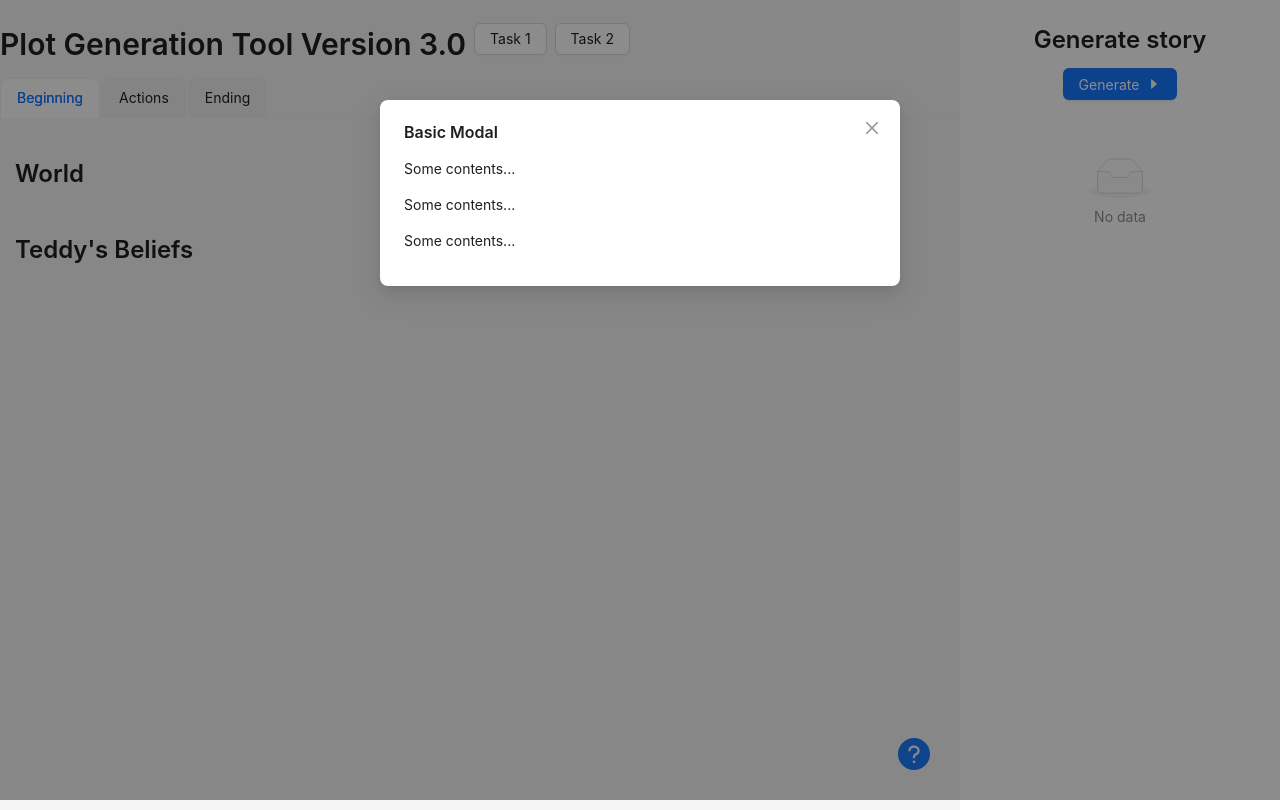
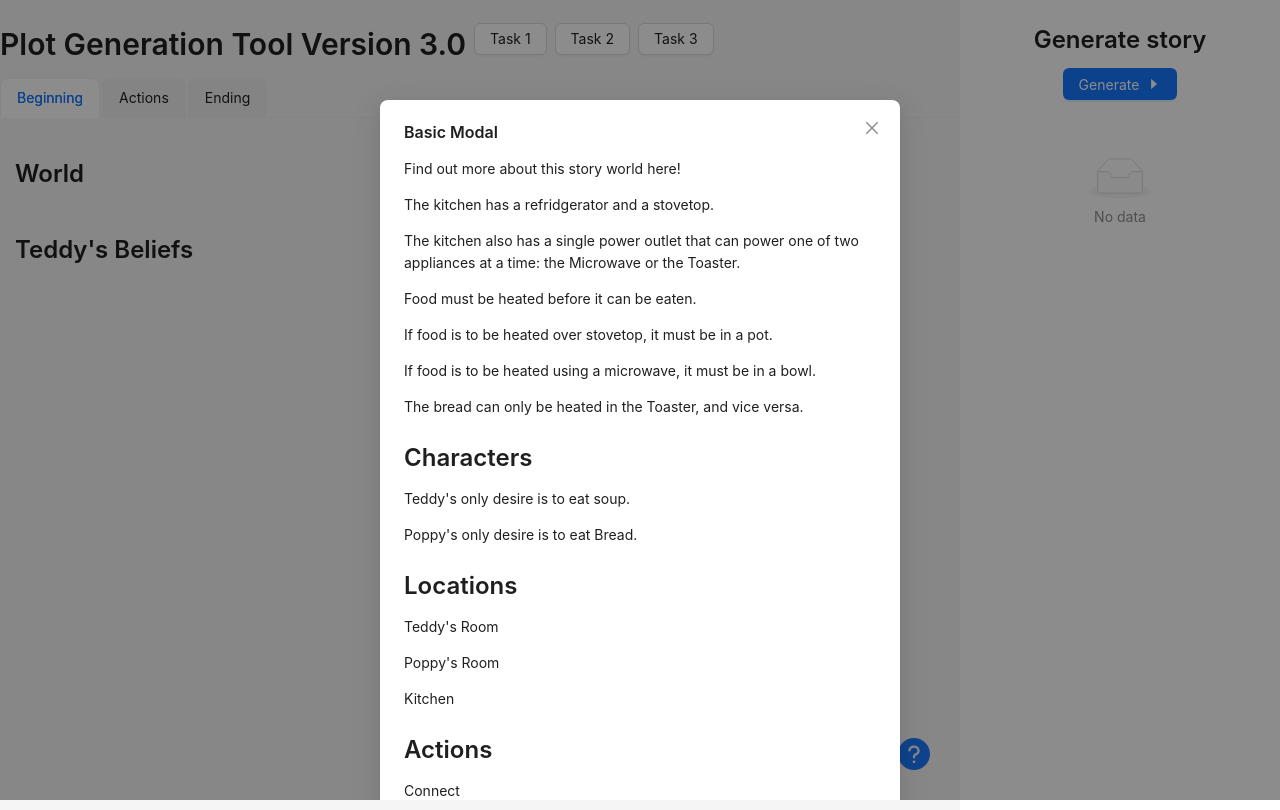
Before and after one commit to rushsangs/story-app, a React (Create React App) app in the folder ClientApp/: page / in a window 1280 px wide. Both pictures are taken after a click on the element 914 px from the left and 754 px from the top of the page. Built offline with nearby package versions, Linux system fonts and the light colour scheme.

Commit message:
task 3 added, more architecture surrounding tasks

```diff
--- a/ClientApp/src/Data/story.js
+++ b/ClientApp/src/Data/story.js
@@ -24,9 +24,33 @@ export const task1 = [
     {key: 3, text: "Teddy eats the soup.", status: 0, test:((x)=> x!== undefined && x.filter( step => step.includes("Teddy eats the Soup")).length > 0)},
   ];
 
+export const task2 = [
+    {key: 0, text: "Poppy starts in Poppy's Room.", status: 0, test:((x)=> x!== undefined && x.filter( (step) => (step.includes("Poppy walks over from PoppysRoom to"))).length > 0)},
+    {key: 1, text: "Bread is not heated up initially.", status: 0, test:((x)=> x!== undefined && x.filter( step => step.includes("Poppy uses ")).length > 0)},
+    {key: 2, text: "Poppy heats up the Bread.", status: 0, test:((x)=> x!== undefined && x.filter( step => step.includes("Poppy uses")).length > 0)},
+    {key: 3, text: "Poppy eats the Bread.", status: 0, test:((x)=> x!== undefined && x.filter( step => step.includes("Poppy eats the Bread")).length > 0)},
+]
 export const task3 = [
     {key: 0, text: "Teddy starts in Teddy's Room.", status: 0, test:((x)=> x!== undefined && x.filter( (step) => (step.includes("Teddy walks over from TeddysRoom to"))).length > 0)},
     {key: 1, text: "Soup is not heated up initially.", status: 0, test:((x)=> x!== undefined && x.filter( step => step.includes("Teddy heats")).length > 0)},
     {key: 2, text: "Teddy heats up the soup without using the microwave.", status: 0, test:((x)=> x!== undefined && x.filter( step => step.includes("Teddy heats the Soup over the stove.")).length > 0)},
     {key: 3, text: "Teddy eats the soup.", status: 0, test:((x)=> x!== undefined && x.filter( step => step.includes("Teddy eats the Soup")).length > 0)},
   ];
+
+export const taskData = [
+    {
+        taskNumber: 1,
+        taskInfo: "Stories have a beginning and ending. Find a story where Teddy starts in TeddysRoom, goes to the Kitchen, heats up the soup, and eats the soup.",
+        tasks: task1
+    },
+    {
+        taskNumber: 2,
+        taskInfo: "Different characters have different desires. While Teddy will always have soup, Poppy will always have bread. Bread needs to be cooked using the Toaster. Find a story where Poppy starts in PoppysRoom, goes to the Kitchem, cooks the Bread and then eats it.",
+        tasks: task2
+    },
+    {
+        taskNumber: 3,
+        taskInfo: "Now back to Teddy. The world can be manipulated to have characters take different plans. Try changing the world so Teddy does not use the Microwave to heat up the soup.",
+        tasks: task3
+    }
+]
--- a/ClientApp/src/components/Home/Home.js
+++ b/ClientApp/src/components/Home/Home.js
@@ -9,7 +9,7 @@ import InputRow from "../InputRow/InputRow";
 import { Layout, Modal } from "antd";
 import { shape_into_dropdownrequestitems } from "../../Data/dropdowns";
 import { getInitialDropdownData } from "../../Data/apis";
-import { task1 } from "../../Data/story";
+import { taskData } from "../../Data/story";
 import Title from "antd/es/typography/Title";
 const { Sider, Content } = Layout;
 
@@ -18,7 +18,7 @@ const Home = () => {
   const [dropdownComponents, setDropdownComponents] = useState([]);
   const [componentId, setComponentId] = useState(0);
   const [dropdownValues, setDropdownValues] = useState({});
-  const [storyTaskComponents, setStoryTaskComponents] = useState([]);
+  const [storyTaskComponents, setStoryTaskComponents] = useState({tasks: [], taskNumber: 0, taskInfo: ''});
   const [taskNumber, setTaskNumber] = useState(0);
   const rowData = useRef({});
   // useEffect(() => {
@@ -69,6 +69,10 @@ const Home = () => {
     setDropdownComponents((prevComponents) =>
       prevComponents.filter((comp) => comp.id !== id)
     );
+    setDropdownValues((prevValues) => {
+      delete prevValues[id];
+      return prevValues;
+    });
   };
 
   const onTaskClick = async(onDropdownChangeCallback, task_num) => {
@@ -83,7 +87,7 @@ const Home = () => {
     await setDropdownComponents([]);
     await setComponentId(0);
     await setDropdownValues({});
-    await setStoryTaskComponents(task1);
+    await setStoryTaskComponents(taskData[task_num-1]);
     await setTaskNumber(task_num);
 
     for(let i=0; i < rows.length; ++i)
@@ -97,7 +101,7 @@ const Home = () => {
             key ={String(componentId)+"-"+String(i)}
             input_row_key={String(componentId)+"-"+String(i)}
             id={i}
-            removable={false}
+            removable={(rows[i].page==="ending")?true:false}
             enableSettings={false}
             page= {rows[i].page}
             group= {rows[i].group}
@@ -156,6 +160,9 @@ const Home = () => {
           <Button onClick={() => onTaskClick(handleDropdownChangeCallback, 2)}>
             Task 2
           </Button>
+          <Button onClick={() => onTaskClick(handleDropdownChangeCallback, 3)}>
+            Task 3
+          </Button>
       </Space>
 
         <TabsPanel componentId = {componentId} onDropdownChangeCallback={handleDropdownChangeCallback} dropdownComponents = {dropdownComponents} onComponentChange={(x) => setComponentId(x)} onDropdownChange={(x) => setDropdownComponents(x)} taskNumber={taskNumber}/>
@@ -181,9 +188,31 @@ const Home = () => {
         }}
         footer={null}
       >
-        <p>Some contents...</p>
-        <p>Some contents...</p>
-        <p>Some contents...</p>
+        <p>Find out more about this story world here!</p>
+        <p>The kitchen has a refridgerator and a stovetop.</p>
+        <p>The kitchen also has a single power outlet that can power one of two appliances at a time: the Microwave or the Toaster.</p>
+        <p>Food must be heated before it can be eaten.</p>
+        <p>If food is to be heated over stovetop, it must be in a pot.</p>
+        <p>If food is to be heated using a microwave, it must be in a bowl.</p>
+        <p>The bread can only be heated in the Toaster, and vice versa.</p>
+        <Title level={3}>Characters</Title>
+        <p>Teddy's only desire is to eat soup.</p>
+        <p>Poppy's only desire is to eat Bread.</p>
+        <Title level={3}>Locations</Title>
+        <p>Teddy's Room</p>
+        <p>Poppy's Room</p>
+        <p>Kitchen</p>
+        <Title level={3}>Actions</Title>
+        <p>Connect</p>
+        <p>Walk</p>
+        <p>Disconnect</p>
+        <p>Check power outlet</p>
+        <p>Toast</p>
+        <p>Heat over microwave</p>
+        <p>Heat over stovetop</p>
+        <p>Transfer container</p>
+        <p>Remove from fridge</p>
+        <p>Eat</p>
       </Modal>
     </Layout>
   );
--- a/ClientApp/src/components/StoryPanel/StoryPanel.js
+++ b/ClientApp/src/components/StoryPanel/StoryPanel.js
@@ -1,12 +1,12 @@
 import React, { useEffect, useState } from "react";
 
-import { Card, Space, Button } from "antd";
+import { Card, Space, Button, Divider } from "antd";
 import { List, Typography } from "antd";
 import { CaretRightOutlined,CheckCircleTwoTone, CloseCircleTwoTone} from "@ant-design/icons";
 import { getStoryData, getMockStoryData } from "../../Data/apis";
 import styles from "./StoryPanel.module.css";
 import { GlobalSingletonObject } from "../../utils/dataContext";
-const { Title } = Typography;
+const { Title, Text } = Typography;
 
 
 
@@ -28,12 +28,13 @@ const onGenerateStoryClick = async() => {
   setStory(storyData);
 };
 
-const TaskHTML = <div><Title level={3}>Task Details</Title><div>
-  Create a story where the following are true:
-{storyTaskComponents.map((item, index) => {
+const TaskHTML = <div><Title level={3}>Task {storyTaskComponents.taskNumber}</Title><div>
+  <div style={{textAlign: "left"}}>{storyTaskComponents.taskInfo}</div>
+  <Divider>Tasks</Divider>
+{storyTaskComponents.tasks.map((item, index) => {
   if(item.test(story))
   {
-     return (<div style={{display: "flex"}}
+     return (<div style={{textAlign: "left"}}
      key={index}><Space
      key={index}>
     <CheckCircleTwoTone />
@@ -43,7 +44,7 @@ const TaskHTML = <div><Title level={3}>Task Details</Title><div>
   }
   else
   {
-    return (<div style={{display: "flex"}} key={index}><Space
+    return (<div style={{textAlign: "left"}} key={index}><Space
     key={index}>
       <CloseCircleTwoTone />
       <div>{item.text}</div>
@@ -56,7 +57,7 @@ const TaskHTML = <div><Title level={3}>Task Details</Title><div>
   return (
     <div className={styles.storyContainer}>
        {
-          (storyTaskComponents.length>0)?TaskHTML:<></>
+          (storyTaskComponents.taskNumber!=0)?TaskHTML:<></>
        }
       <Title level={3}>Generate story</Title>
       <Button type="primary" block onClick={() => onGenerateStoryClick()}>
@@ -79,7 +80,7 @@ const TaskHTML = <div><Title level={3}>Task Details</Title><div>
         <List
           dataSource={story}
           renderItem={(item, index) => {
-            return <List.Item style={{display: "flex"}}>{item}</List.Item>;
+            return <List.Item style={{textAlign: "left"}}>{item}</List.Item>;
           }}
         />
       </div>
```
Also changed, not shown: 2 other files (tests, documents, lock files or other folders).
